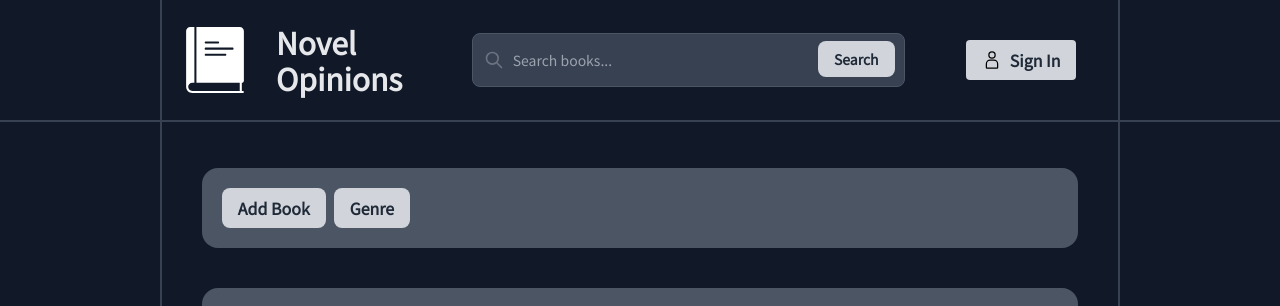
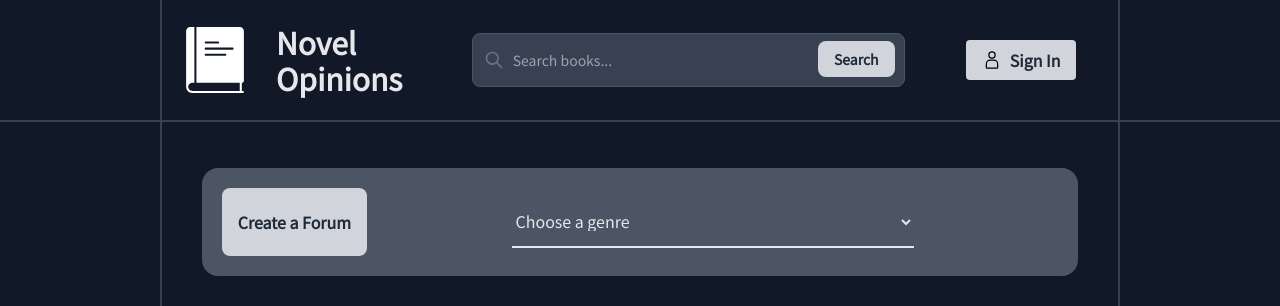
Before and after one commit to PatrickLisiecki/book-review-forum, a React (Vite) app: page / in a window 1280 px wide. Shown: the top 306 px of the page. Built offline with nearby package versions, Linux system fonts and the light colour scheme; data requests are answered from the project's data file; grey boxes are pictures that could not be loaded.

Commit message:
Added select element

```diff
--- a/src/components/AddBook.jsx
+++ b/src/components/AddBook.jsx
@@ -1,17 +1,37 @@
 export default function AddBook({ showAddBookModal }) {
     return (
-        <div className="w-11/12 mx-auto my-10 flex flex-row gap-2 rounded-2xl p-5 bg-gray-600">
+        <div className="w-11/12 mx-auto my-10 flex flex-row justify-evenly rounded-2xl p-5 bg-gray-600">
             <button
                 onClick={showAddBookModal}
-                className="rounded-lg text-l py-2 px-4 bg-gray-300 font-bold text-gray-800 hover:bg-gray-400"
+                className="rounded-lg py-2 px-4 bg-gray-300 font-bold text-gray-800 hover:bg-gray-400"
             >
-                Add Book
+                Create a Forum
             </button>
-            <button
-                className="rounded-lg text-l py-2 px-4 bg-gray-300 font-bold text-gray-800 hover:bg-gray-400"
-            >
-                Genre
-            </button>
+            <div className="w-6/12 p-2 mx-auto flex justify-center items-center">
+                <label htmlFor="selectGenre" className="sr-only">
+                    Underline select
+                </label>
+                <select
+                    id="selectGenre"
+                    className="w-full block py-3 text-l text-gray-200 bg-transparent border-0 border-b-2 border-gray-200 focus:outline-none focus:ring-0 peer"
+                >
+                    <option className="text-gray-800" selected>
+                        Choose a genre
+                    </option>
+                    <option className="text-gray-800" value="fiction">
+                        Fiction
+                    </option>
+                    <option className="text-gray-800" value="nonFiction">
+                        Non-Fiction
+                    </option>
+                    <option className="text-gray-800" value="sciFi">
+                        Sci-Fi
+                    </option>
+                    <option className="text-gray-800" value="biography">
+                        Biography
+                    </option>
+                </select>
+            </div>
         </div>
     );
 }
```
